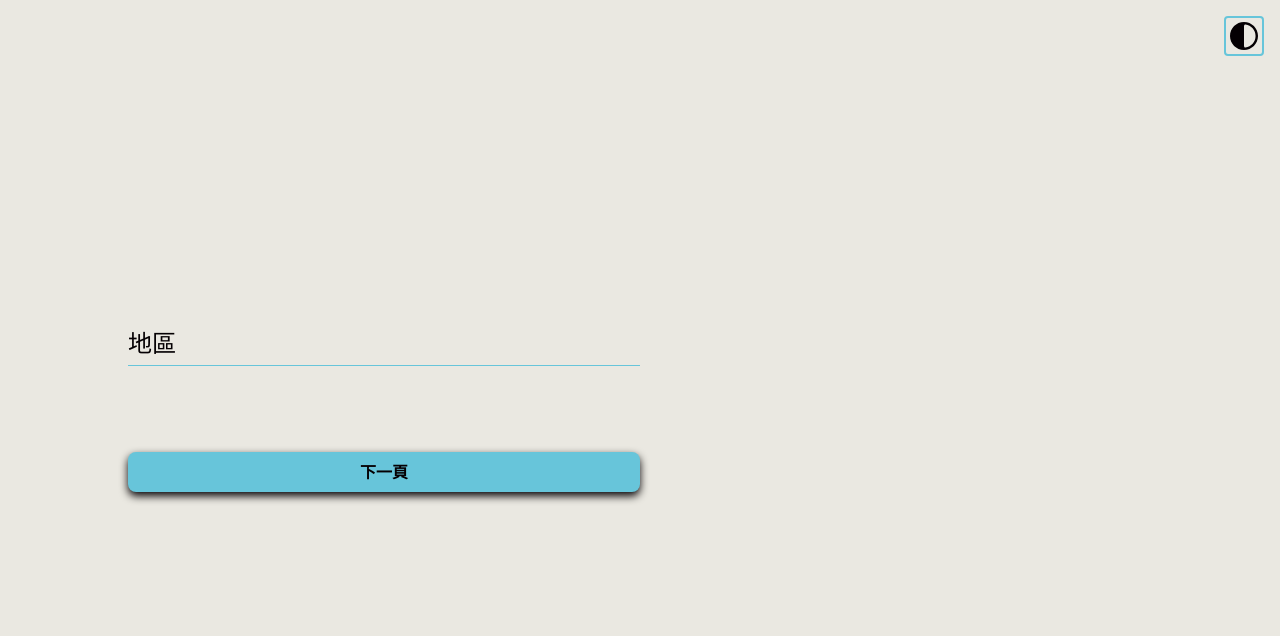
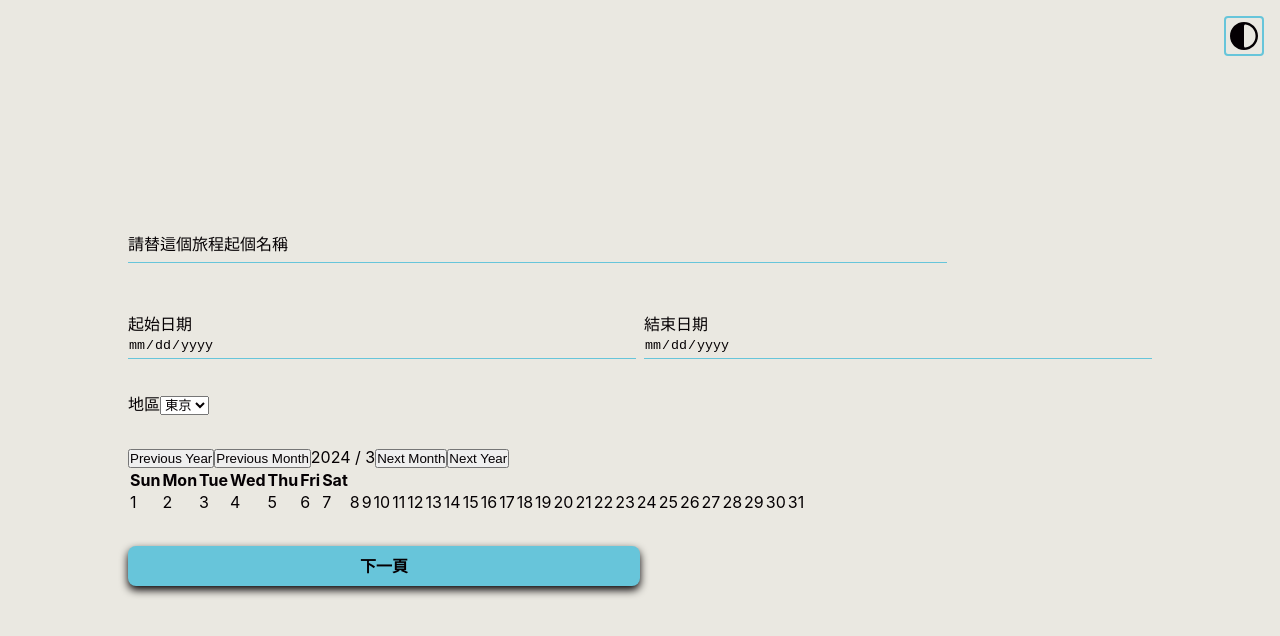
Before and after one commit to 112-2-SDM-G4/TripBuddy, a React (Create React App) app in the folder frontend/: page /edit in a window 1280 px wide. Shown: the top 636 px of the page. Built offline with nearby package versions, Linux system fonts and the light colour scheme.

Commit message:
[TAS-編輯頁面更新] Add New

```diff
--- a/frontend/public/index.html
+++ b/frontend/public/index.html
@@ -24,7 +24,7 @@
       work correctly both with client-side routing and a non-root public URL.
       Learn how to configure a non-root public URL by running `npm run build`.
     -->
-    <title>React App</title>
+        <title>Tour buddy</title>
     </head>
     <body>
         <noscript>You need to enable JavaScript to run this app.</noscript>
@@ -38,6 +38,5 @@
 
       To begin the development, run `npm start` or `yarn start`.
       To create a production bundle, use `npm run build` or `yarn build`.
-    -->
-  </body>
+    --></body>
 </html>
--- a/frontend/src/App.js
+++ b/frontend/src/App.js
@@ -1,5 +1,6 @@
 import { Routes, Route } from "react-router-dom";
 import { AuthProvider } from "./hooks/useAuth";
+import { LanguageProvider } from "./hooks/useLanguage";
 import Login from "./page/Login";
 import Edit from "./page/Edit";
 import NotFound from "./page/NotFound";
@@ -14,6 +15,7 @@ function App() {
                 isDarkMode={isDarkMode}
                 setIsDarkMode={setIsDarkMode}
             ></ColorButton>
+            <LanguageProvider>
                 <AuthProvider>
                     <Routes>
                         <Route path="/">
@@ -23,6 +25,7 @@ function App() {
                         </Route>
                     </Routes>
                 </AuthProvider>
+            </LanguageProvider>
         </div>
     );
 }
--- /dev/null
+++ b/frontend/src/assets/zhAnden.json
@@ -0,0 +1,14 @@
+{
+    "en": {
+        "tripname": "Please name this trip",
+        "startdate": "Start date",
+        "enddate": "End date",
+        "area": "Area"
+    },
+    "zh": {
+        "tripname": "請替這個旅程起個名稱",
+        "startdate": "起始日期",
+        "enddate": "結束日期",
+        "area": "地區"
+    }
+}
--- /dev/null
+++ b/frontend/src/component/Calendar.jsx
@@ -0,0 +1,61 @@
+import React, { useState } from "react";
+
+const Calendar = () => {
+    // Initialize with the current year and month
+    const [date, setDate] = useState(new Date());
+
+    const changeMonth = (increment) => {
+        // Adjust the month by the increment (+1 for next, -1 for previous)
+        setDate(new Date(date.getFullYear(), date.getMonth() + increment, 1));
+    };
+
+    const changeYear = (increment) => {
+        // Adjust the year by the increment (+1 for next, -1 for previous)
+        setDate(new Date(date.getFullYear() + increment, date.getMonth(), 1));
+    };
+
+    // Getting the number of days in the current month
+    const getDaysInMonth = (year, month) => {
+        return new Date(year, month + 1, 0).getDate();
+    };
+
+    const daysInMonth = getDaysInMonth(date.getFullYear(), date.getMonth());
+
+    // Generate an array [1, 2, ..., daysInMonth]
+    const daysArray = [...Array(daysInMonth).keys()].map((day) => day + 1);
+
+    return (
+        <div>
+            <header>
+                <button onClick={() => changeYear(-1)}>Previous Year</button>
+                <button onClick={() => changeMonth(-1)}>Previous Month</button>
+                <span>{`${date.getFullYear()} / ${date.getMonth() + 1}`}</span>
+                <button onClick={() => changeMonth(1)}>Next Month</button>
+                <button onClick={() => changeYear(1)}>Next Year</button>
+            </header>
+            <table>
+                {/* Render a table for the calendar */}
+                <thead>
+                    <tr>
+                        <th>Sun</th>
+                        <th>Mon</th>
+                        <th>Tue</th>
+                        <th>Wed</th>
+                        <th>Thu</th>
+                        <th>Fri</th>
+                        <th>Sat</th>
+                    </tr>
+                </thead>
+                <tbody>
+                    {/* We'll need to write logic to correctly distribute the days in the table rows */}
+                    {/* For simplicity, we're just listing the days here */}
+                    {daysArray.map((day) => (
+                        <td key={day}>{day}</td>
+                    ))}
+                </tbody>
+            </table>
+        </div>
+    );
+};
+
+export default Calendar;
--- a/frontend/src/component/InputText.jsx
+++ b/frontend/src/component/InputText.jsx
@@ -1,4 +1,4 @@
-import React, { useState } from "react";
+import React, { useRef, useState } from "react";
 import style from "./InputText.module.css";
 
 const InputText = ({ propmt, name, setting = {}, onChange }) => {
@@ -7,7 +7,9 @@ const InputText = ({ propmt, name, setting = {}, onChange }) => {
         focus = false,
         type = "text",
         width = "100%",
+        fontSize = "1rem",
     } = setting;
+    const inputtxt = useRef(null);
     const [inputValue, setInputValue] = useState("");
     const handleChange = (event) => {
         const newValue = event.target.value;
@@ -23,8 +25,12 @@ const InputText = ({ propmt, name, setting = {}, onChange }) => {
             className={`${style.inputcontainer} ${
                 inputValue === "" ? style.type : style.type
             }`}
+            onClick={() => {
+                inputtxt.current.focus();
+            }}
         >
             <input
+                ref={inputtxt}
                 type={type}
                 id={name}
                 name={name}
@@ -34,8 +40,9 @@ const InputText = ({ propmt, name, setting = {}, onChange }) => {
                 value={inputValue}
                 onChange={handleChange}
                 placeholder=" "
+                style={{ fontSize: fontSize }}
             />
-            <label>{propmt}</label>
+            <label style={{ fontSize: fontSize }}>{propmt}</label>
         </div>
     );
 };
--- a/frontend/src/component/InputText.module.css
+++ b/frontend/src/component/InputText.module.css
@@ -7,7 +7,7 @@
     position: absolute;
     top: 0px;
     left: 0px;
-    font-size: 1.5rem;
+    font-size: 1rem;
     transition: all 0.5s ease-in-out;
 }
 .inputcontainer input {
@@ -19,7 +19,7 @@
     background: transparent;
     width: 100%;
     padding: 0.5rem 0 5px 0;
-    font-size: 1.5rem;
+    font-size: 1rem;
 }
 input:-webkit-autofill,
 input:-webkit-autofill:focus {
@@ -33,5 +33,5 @@ input:-webkit-autofill:focus {
 .inputcontainer input:focus ~ label,
 .inputcontainer input:not(:placeholder-shown) ~ label {
     top: -1rem;
-    font-size: 1rem;
+    font-size: 0.5rem;
 }
--- /dev/null
+++ b/frontend/src/hooks/useLanguage.js
@@ -0,0 +1,22 @@
+import React, { createContext, useState, useContext } from "react";
+
+const LanguageContext = createContext();
+export const LanguageProvider = ({ children }) => {
+    const [language, setLanguage] = useState("zh");
+    const toggleLanguage = () => {
+        setLanguage((prevLanguage) => (prevLanguage === "en" ? "zh" : "en"));
+    };
+    return (
+        <LanguageContext.Provider value={{ language, toggleLanguage }}>
+            {children}
+        </LanguageContext.Provider>
+    );
+};
+
+export const useLanguage = () => {
+    const context = useContext(LanguageContext);
+    if (!context) {
+        throw new Error("useLanguage must be used within a LanguageProvider");
+    }
+    return context;
+};
--- a/frontend/src/page/Edit.jsx
+++ b/frontend/src/page/Edit.jsx
@@ -1,8 +1,11 @@
-import React, { useState } from "react";
+import React, { useRef, useState } from "react";
 import Menu from "../component/Menu";
 import style from "./Edit.module.css";
 import Button from "../component/Button";
+import Calendar from "../component/Calendar";
 import InputText from "../component/InputText";
+import { useLanguage } from "../hooks/useLanguage";
+import words from "../assets/zhAnden.json";
 
 export default function Edit() {
     const [stage, setStage] = useState(0);
@@ -17,17 +20,57 @@ export default function Edit() {
 }
 
 function InitialPage({ setStage }) {
+    const { language, toggleLanguage } = useLanguage();
+    const [tripName, setTripName] = useState("");
+    const startDate = useRef(null);
+    const endDate = useRef(null);
     return (
         <div className={style.initialpage}>
             <InputText
-                propmt={"地區"}
-                name={"place"}
-                setting={{ require: true, width: "50%" }}
+                propmt={words[language]["tripname"]}
+                name={"tripname"}
+                setting={{ require: true, width: "80%", fontSize: "1rem" }}
+                onChange={setTripName}
             />
+            <div className={style.pickdate}>
+                <div>{words[language]["startdate"]}</div>
+                <div>{words[language]["enddate"]}</div>
+                <input
+                    ref={startDate}
+                    onClick={(event) => {
+                        event.preventDefault();
+                        startDate.current.showPicker();
+                    }}
+                    onChange={() => {
+                        endDate.current.showPicker();
+                    }}
+                    className={style.datepicker}
+                    type="date"
+                    name="startdate"
+                    id="startdate"
+                />
+                <input
+                    ref={endDate}
+                    className={style.datepicker}
+                    type="date"
+                    name="enddate"
+                    id="enddate"
+                    onClick={() => {
+                        endDate.current.showPicker();
+                    }}
+                />
+            </div>
+            <div>
+                {words[language]["area"]}
+                <select name="area" id="area">
+                    <option value="1">東京</option>
+                </select>
+            </div>
+            <Calendar />
             <Button
                 txt={"下一頁"}
                 func={() => {
-                    setStage(1);
+                    toggleLanguage("en");
                 }}
                 setting={{ width: "50%" }}
             />
--- a/frontend/src/page/Edit.module.css
+++ b/frontend/src/page/Edit.module.css
@@ -12,5 +12,22 @@
     display: flex;
     flex-direction: column;
     width: 80vw;
-    gap: 5rem;
+    gap: 2rem;
 }
+.pickdate {
+    display: grid;
+    grid-template-columns: repeat(2, 1fr);
+    grid-template-rows: repeat(2, 1fr);
+    grid-column-gap: 0.5rem;
+    grid-row-gap: 0px;
+}
+.datepicker {
+    color: var(--fontcolor);
+    background-color: var(--backgroundcolor);
+    border: none;
+    border-bottom: 1px solid var(--primarycolor);
+    position: relative;
+}
+input[type="date"]::-webkit-calendar-picker-indicator {
+    opacity: 0;
+}
```
Lines whose indentation alone changed are shown as unchanged.
